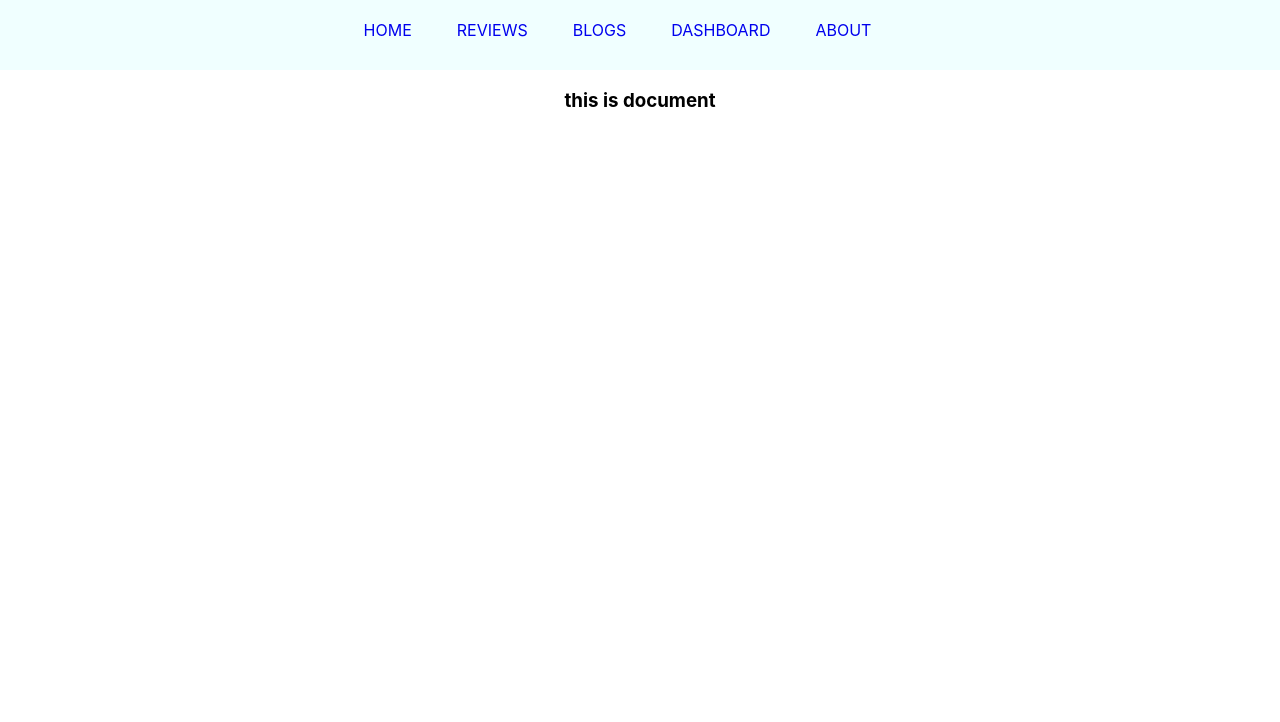
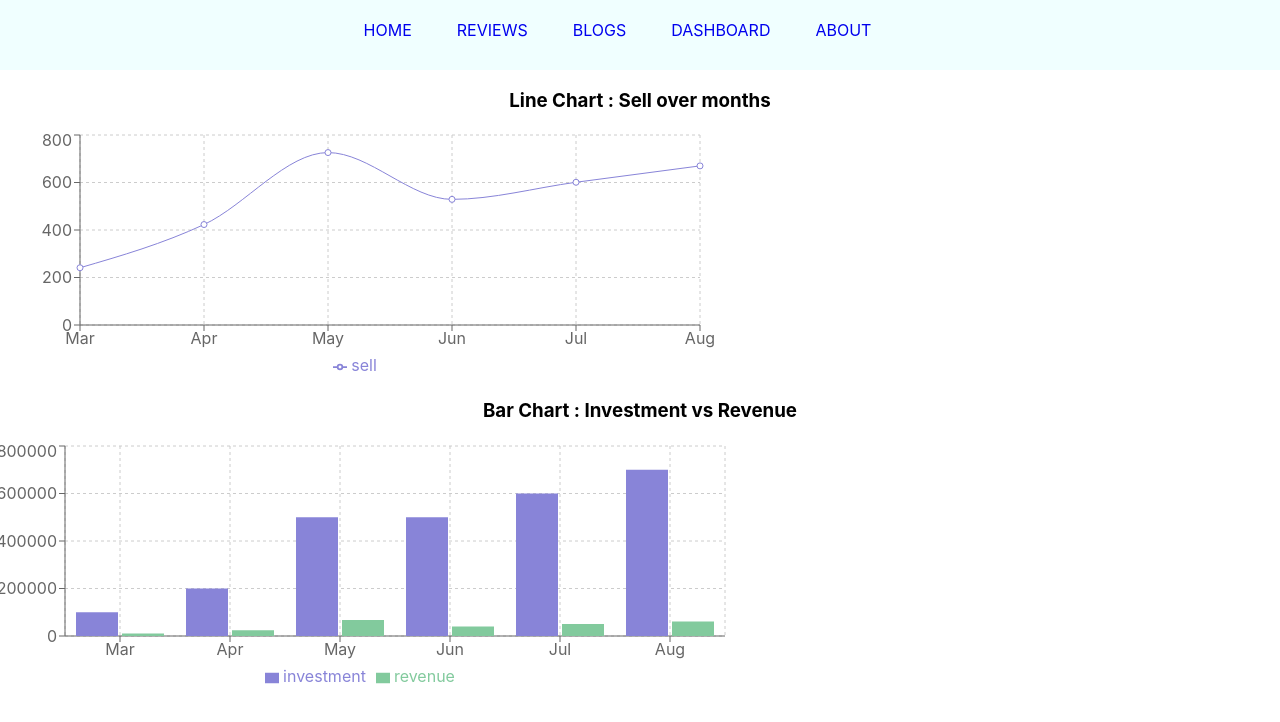
Before and after one commit to drshaila2021/product-analysis-new, a React (Create React App) app: page /dashboard in a window 1280 px wide. Shown: the top 722 px of the page. Built offline with nearby package versions, Linux system fonts and the light colour scheme.

Commit message:
create chart

```diff
--- a/package.json
+++ b/package.json
@@ -10,6 +10,7 @@
     "react-dom": "^18.0.0",
     "react-router-dom": "^6.3.0",
     "react-scripts": "5.0.0",
+    "recharts": "^2.1.9",
     "web-vitals": "^2.1.4"
   },
   "scripts": {
--- /dev/null
+++ b/src/components/Dashboard/Dashboard.css
@@ -0,0 +1,8 @@
+.dashboard {
+    display: flex;
+  }
+
+  .dashboard-chart {
+    margin: 10px;
+    padding: 10px;
+  }
--- a/src/components/Dashboard/Dashboard.js
+++ b/src/components/Dashboard/Dashboard.js
@@ -1,10 +1,44 @@
-import React from 'react';
+import React, { useEffect, useState } from 'react';
+import { Bar, BarChart, CartesianGrid, Legend, Line, LineChart, Tooltip, XAxis, YAxis } from 'recharts';
 
 const Dashboard = () => {
+    const [chart, setChart] = useState([]);
+    useEffect(()=>{
+        fetch('data.json')
+        .then(res=>res.json())
+        .then(data=>setChart(data));
+    },[])
     return (
-        <div>
-            <h3>this is document</h3>
+      <div className="dashboard">
+        <div className="dashboard-chart">
+          <h3>Line Chart : Sell over months</h3>
+          <LineChart
+            width={730}
+            height={250}
+            data={chart}
+            margin={{ top: 5, right: 30, left: 20, bottom: 5 }}
+          >
+            <CartesianGrid strokeDasharray="3 3" />
+            <XAxis dataKey="month" />
+            <YAxis />
+            <Tooltip />
+            <Legend />
+            <Line type="monotone" dataKey="sell" stroke="#8884d8" />
+          </LineChart>
         </div>
+        <div className="dashboard-chart">
+          <h3>Bar Chart : Investment vs Revenue</h3>
+          <BarChart width={730} height={250} data={chart}>
+            <CartesianGrid strokeDasharray="3 3" />
+            <XAxis dataKey="month" />
+            <YAxis />
+            <Tooltip />
+            <Legend />
+            <Bar dataKey="investment" fill="#8884d8" />
+            <Bar dataKey="revenue" fill="#82ca9d" />
+          </BarChart>
+        </div>
+      </div>
     );
 };
 
--- a/src/components/Home/Home.js
+++ b/src/components/Home/Home.js
@@ -23,7 +23,7 @@ const Home = () => {
           <img src={picture} alt="" srcset="" />
          </div>
            <div className='reviews'>
-                <h1>Reviews.......</h1>
+                <h1>Reviews ({reviews.slice(0,3).length}) </h1>
            <div className="review-container">
          {reviews.slice(0,3).map(review=> <div>
             <h3>name:{review.name}</h3>
```
Also changed, not shown: 1 other file (tests, documents, lock files or other folders).
